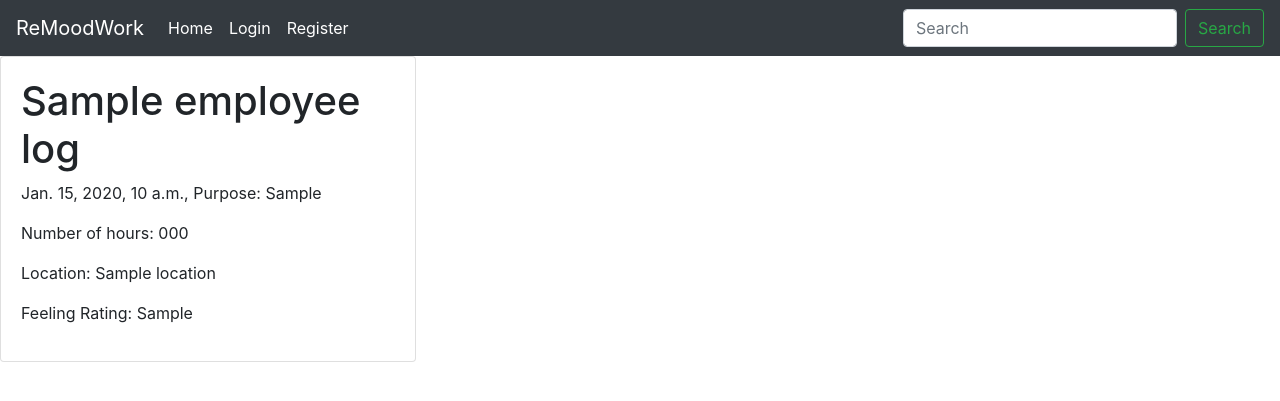
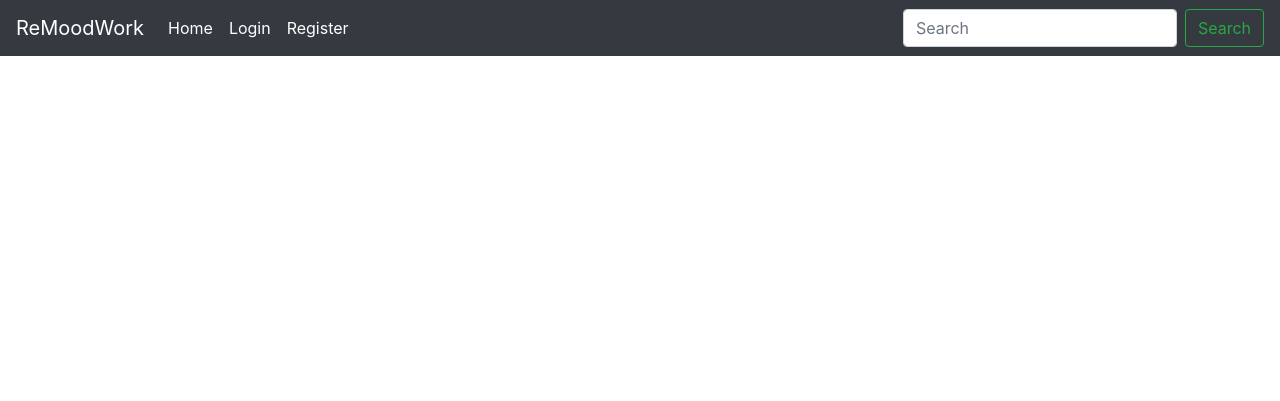
Before and after one commit to Peterisawesome17/ReMoodWork, a Django app: template remoodwork/workrecords/templates/workrecords/home_page.html in a window 1280 px wide. Shown: the top 401 px of the page. Run offline with Django 4.2, Linux system fonts and the light colour scheme; the template is opened without the code that fills it: most values are stand-ins (such as "Sample title", 1, 10 or a date in 2020).

Commit message:
Commented some lines of a home_page.html for remoodwork.

```diff
--- a/remoodwork/workrecords/templates/workrecords/home_page.html
+++ b/remoodwork/workrecords/templates/workrecords/home_page.html
@@ -1,20 +1,20 @@
 {% extends 'workrecords/base.html' %}
 {% block content %}
-    {% for employee_log in log_records %}
-    <div class="row">
-      <div class="col-md-5">
-        <div class="card" style="width: 26rem;">
-            <div class="card-body">
-                <h1>{{ employee_log.title }}</h1>
-                <p>{{ employee_log.posted_date}}, Purpose: {{ employee_log.category_type }}</p>
-                <p>Number of hours: {{ employee_log.number_of_hours}}</p>
-                <p>Location: {{ employee_log.location }}</p>
-                <p>Feeling Rating: {{ employee_log.emoji_face }}</p>
-            </div>
-        </div>
-      </div>
-    </div>
-    {% endfor %}
+<!--    {% for employee_log in log_records %}-->
+<!--    <div class="row">-->
+<!--      <div class="col-md-5">-->
+<!--        <div class="card" style="width: 26rem;">-->
+<!--            <div class="card-body">-->
+<!--                <h1>{{ employee_log.title }}</h1>-->
+<!--                <p>{{ employee_log.posted_date}}, Purpose: {{ employee_log.category_type }}</p>-->
+<!--                <p>Number of hours: {{ employee_log.number_of_hours}}</p>-->
+<!--                <p>Location: {{ employee_log.location }}</p>-->
+<!--                <p>Feeling Rating: {{ employee_log.emoji_face }}</p>-->
+<!--            </div>-->
+<!--        </div>-->
+<!--      </div>-->
+<!--    </div>-->
+<!--    {% endfor %}-->
 {% endblock content %}
 <!-- References to the template structure: Author Corey Shafer
 (https://www.youtube.com/watch?v=qDwdMDQ8oX4&list=PL-osiE80TeTtoQCKZ03TU5fNfx2UY6U4p&index=3)-->
```
Also changed, not shown: remoodwork/db.sqlite3.
